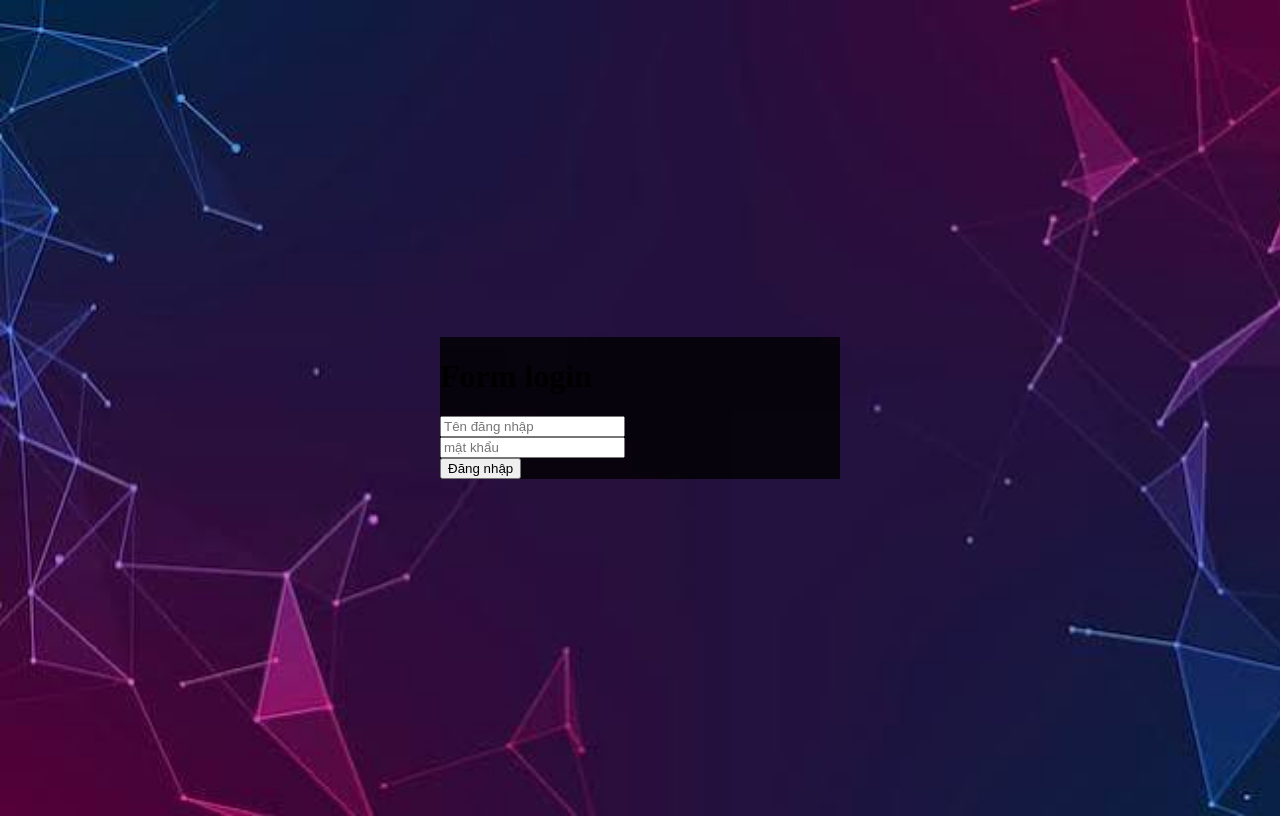
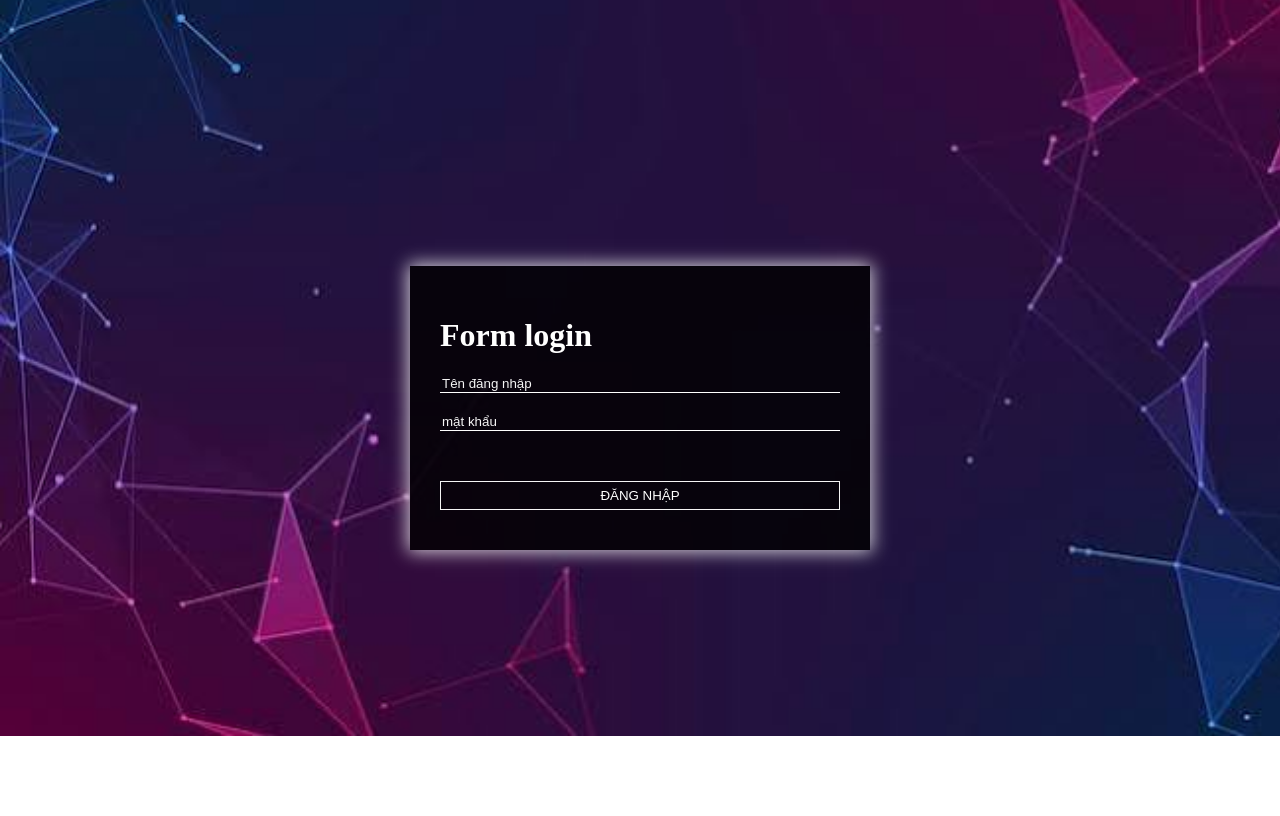
Before and after one commit to LeNgocChau9/Source_JS-TS, a plain HTML site: page lab4_loginValidate/index.html in a window 1280 px wide. Drawn offline with Linux system fonts and the light colour scheme.

Commit message:
udate index.html and app.css

```diff
--- a/lab4_loginValidate/css/app.css
+++ b/lab4_loginValidate/css/app.css
@@ -1,6 +1,9 @@
 body {
     background: url('../asset/images.jpg');
     background-size: cover;
+    background-position-y: -80px;
+    font-size: 16px;
+    background-repeat: no-repeat;
 }
 
 #wrapper {
@@ -10,10 +13,64 @@ body {
     align-items: center;
 }
 
-#formLogin {
+#form-login {
     max-width: 400px;
     background: rgba(0, 0, 0, 0.8);
     flex-grow: 1;
-    padding: 30px, 30px, 30px;
-    box-shadow: ;
+    padding: 30px 30px 40px;
+    box-shadow: 0px 0px 17px 2px rgba(255, 255, 255, 0.8);
+    color: #fff;
 }
+
+.form-heading {
+    font-size: 25px;
+    color: #f5f5f5;
+    text-align: center;
+    margin-bottom: 30px;
+}
+
+.form-group {
+    border-bottom: 1px solid #fff;
+    margin-top: 15px;
+    margin-bottom: 20px;
+    display: flex;
+}
+
+.form-group i {
+    color: #fff;
+    font-size: 14px;
+    padding-top: 5px;
+    padding-right: 10px;
+}
+
+.form-input {
+    background: transparent;
+    border: 0;
+    outline: 0;
+    color: #f5f5f5;
+    flex-grow: 1;
+}
+
+.form-input::placeholder {
+    color: #f5f5f5;
+}
+
+#eye i {
+    padding-right: 0;
+    cursor: pointer;
+}
+
+.form-submit {
+    background: transparent;
+    border: 1px solid #f5f5f5;
+    color: #fff;
+    width: 100%;
+    text-transform: uppercase;
+    padding: 6px 10px;
+    transition: 0.25s ease-in-out;
+    margin-top: 30px;
+}
+
+.form-submit:hover {
+    border: 1px solid #54a0ff;
+}
--- a/lab4_loginValidate/index.html
+++ b/lab4_loginValidate/index.html
@@ -11,7 +11,7 @@
 
 <body>
     <div id="wrapper">
-        <form action="" id="formLogin">
+        <form action="" id="form-login">
             <h1 class="form-heding">Form login</h1>
             <div class="form-group">
                 <input type="text" class="form-input" placeholder="Tên đăng nhập">
@@ -19,7 +19,7 @@
             <div class="form-group">
                 <input type="password" class="form-input" placeholder="mật khẩu">
             </div>
-            <input type="submit" class="class" value="Đăng nhập"></input>
+            <input type="submit" class="form-submit" value="Đăng nhập"></input>
         </form>
     </div>
 </body>
```
